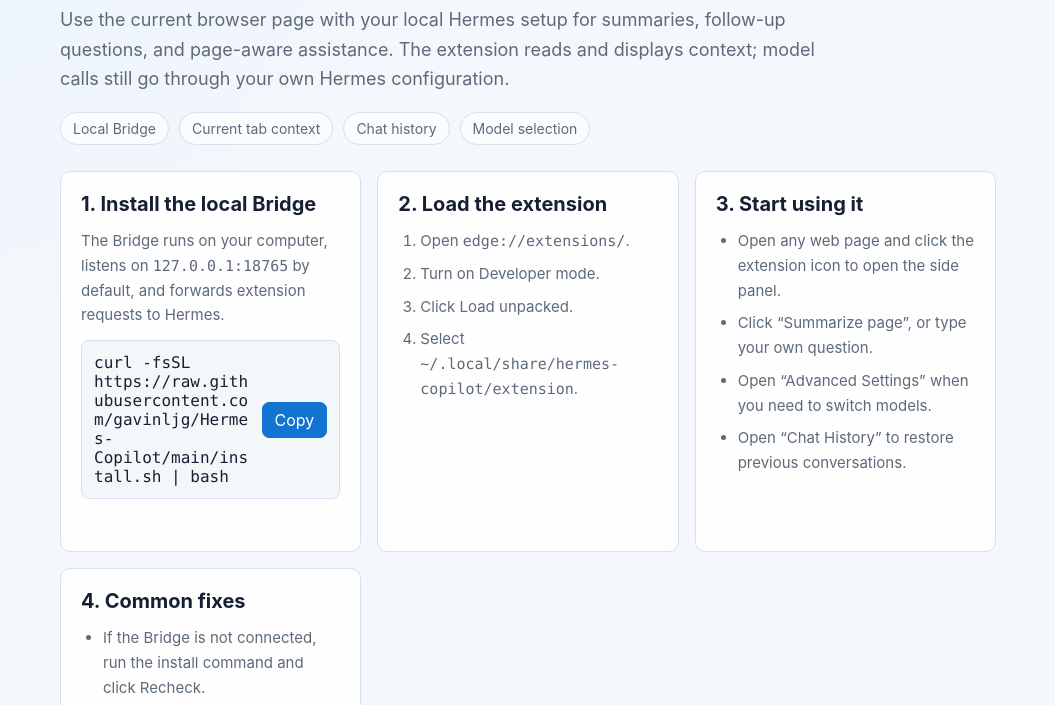
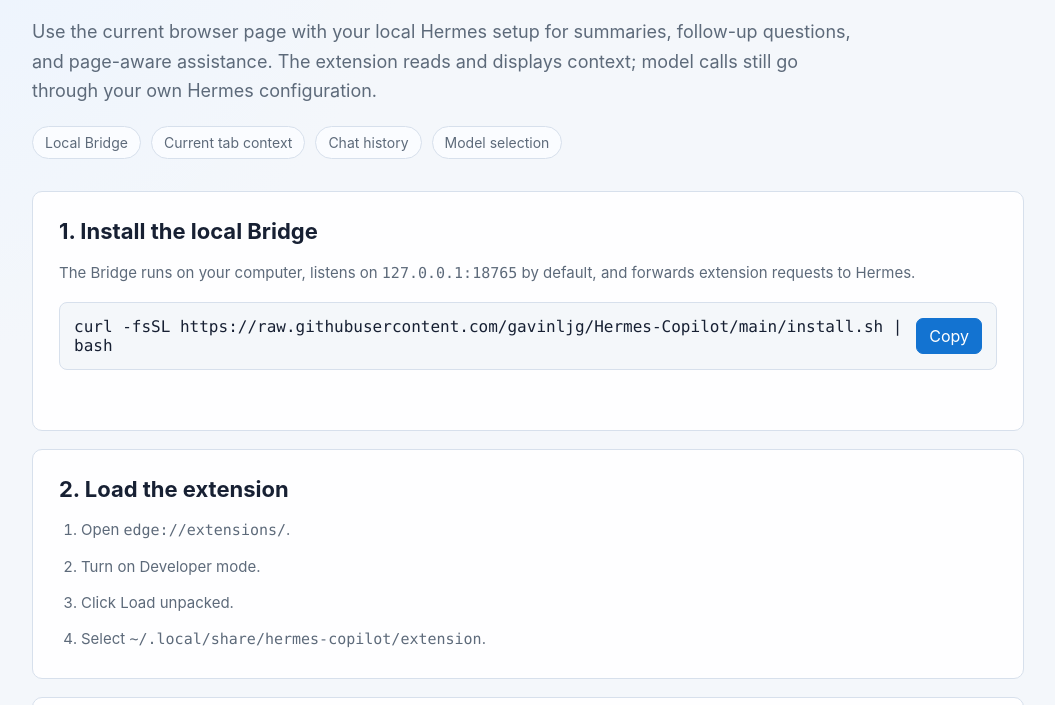
Before and after one commit to gavinljg/Hermes-Copilot, a browser extension: page docs/index.html in a window 1280 px wide. Shown: the part 185-890 px from the top of the page, without its empty margins (112-1167 px from the left). Drawn offline with Linux system fonts and the light colour scheme.

Commit message:
Relax help guide layout

```diff
--- a/docs/index.html
+++ b/docs/index.html
@@ -42,14 +42,14 @@
 
       main {
         margin: 0 auto;
-        max-width: 980px;
-        padding: 40px 22px 56px;
+        max-width: 1040px;
+        padding: 48px 24px 64px;
       }
 
       .hero {
         display: grid;
-        gap: 18px;
-        margin-bottom: 26px;
+        gap: 20px;
+        margin-bottom: 32px;
       }
 
       .brand {
@@ -83,7 +83,7 @@
         font-size: 18px;
         line-height: 1.65;
         margin: 0;
-        max-width: 760px;
+        max-width: 820px;
       }
 
       .languageSwitcher {
@@ -130,32 +130,32 @@
 
       .grid {
         display: grid;
-        gap: 16px;
-        grid-template-columns: repeat(auto-fit, minmax(280px, 1fr));
+        gap: 18px;
+        grid-template-columns: minmax(0, 1fr);
       }
 
       section {
         background: color-mix(in srgb, var(--panel) 94%, transparent);
         border: 1px solid var(--border);
         border-radius: 10px;
-        padding: 20px;
+        padding: 26px;
       }
 
       h2 {
-        font-size: 20px;
+        font-size: 22px;
         line-height: 1.25;
-        margin: 0 0 12px;
+        margin: 0 0 14px;
       }
 
       p,
       li {
         color: var(--muted);
         font-size: 15px;
-        line-height: 1.65;
+        line-height: 1.75;
       }
 
       p {
-        margin: 0 0 12px;
+        margin: 0 0 14px;
       }
 
       ol,
@@ -165,7 +165,7 @@
       }
 
       li + li {
-        margin-top: 8px;
+        margin-top: 10px;
       }
 
       .command {
@@ -176,8 +176,8 @@
         display: grid;
         gap: 10px;
         grid-template-columns: minmax(0, 1fr) auto;
-        margin-top: 12px;
-        padding: 12px;
+        margin-top: 16px;
+        padding: 14px;
       }
 
       code {
@@ -212,7 +212,7 @@
       }
 
       .full {
-        margin-top: 16px;
+        margin-top: 18px;
       }
 
       .status {
```
Also changed, not shown: extension/help.html (+16 -16 lines).
